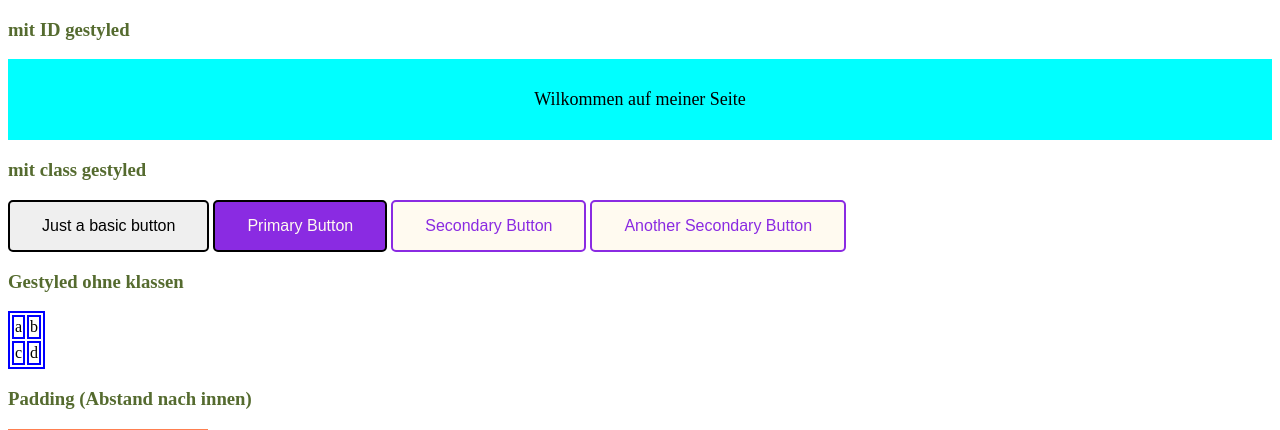
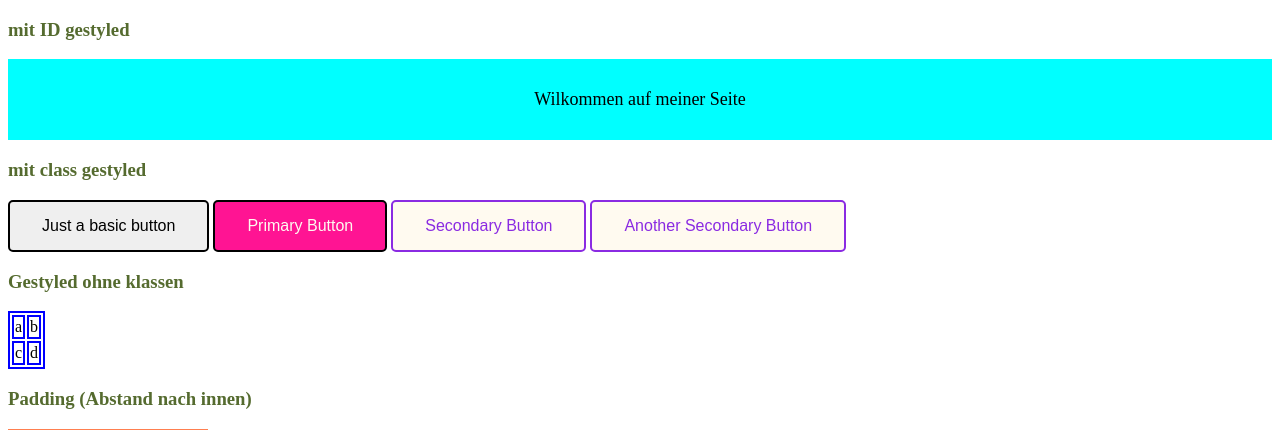
Before and after one commit to modmoto/workshop-html-and-css-examples, a PHP site: page /website.html in a window 1280 px wide, with the pointer over the restyled element. Shown: the top 430 px of the page. Run offline with PHP 8.4, Linux system fonts and the light colour scheme.

Commit message:
add pseudo selektor

```diff
--- a/styles.css
+++ b/styles.css
@@ -27,10 +27,18 @@ h3 {
     border-color: black;
 }
 
+.primary-button:hover {
+    background-color: deeppink;
+}
+
 .secondary-button {
     background-color: floralwhite;
     color: blueviolet;
     border-color: blueviolet;
+}
+
+.secondary-button:hover {
+    color: deeppink;
 }
 
 .menu-wrapper {
```
